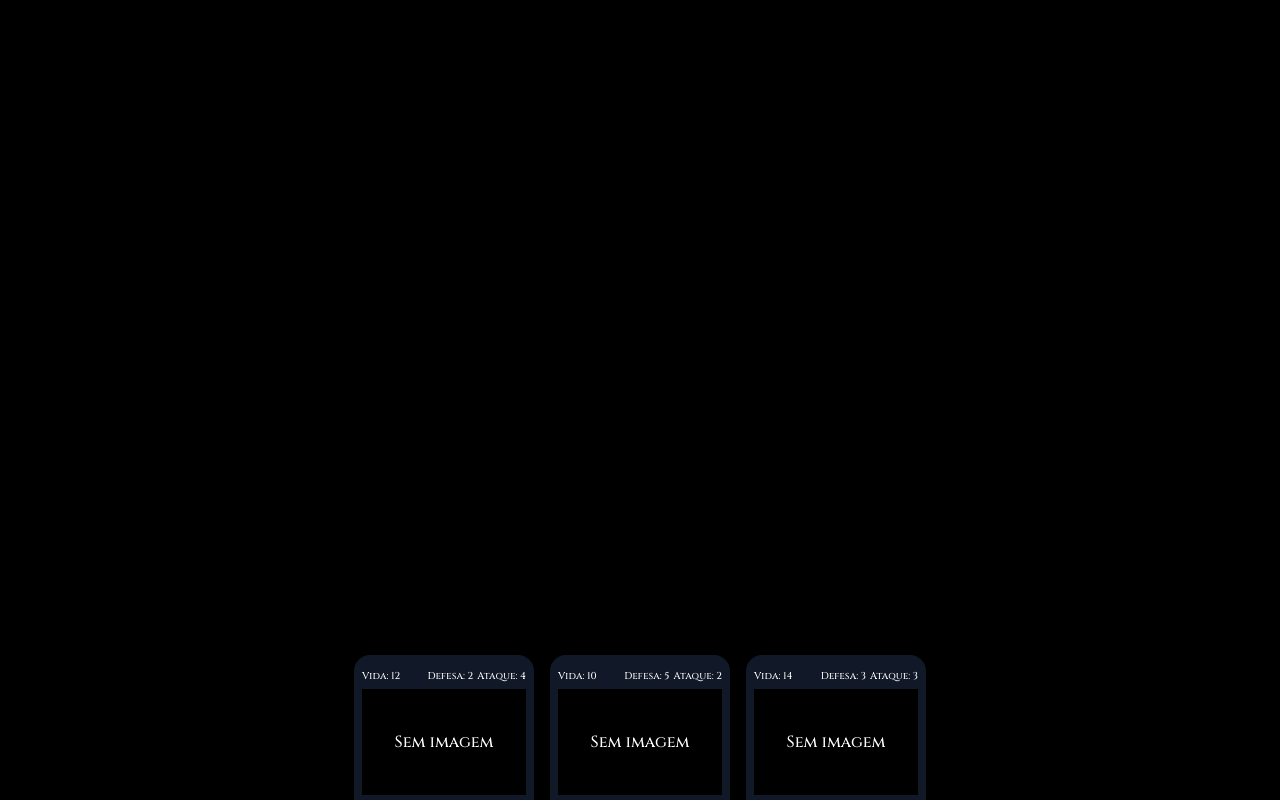
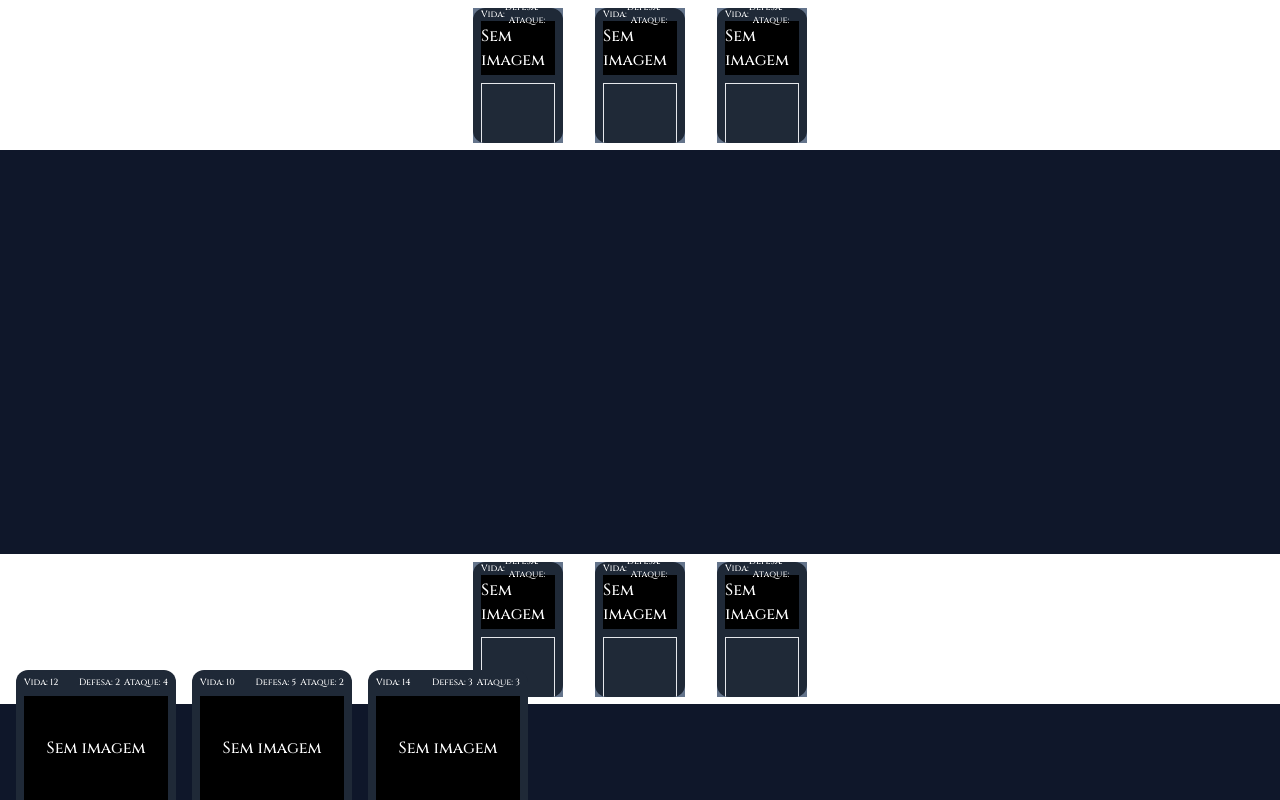
Before and after one commit to lucasdevii/Card-Attack-Game, a Vue app in the folder front/: page / in a window 1280 px wide. Built offline with nearby package versions, Linux system fonts and the light colour scheme.

Commit message:
feat: criado estrutura de cartas na mesa do tabuleiro

```diff
--- a/front/src/components/gameTable/Card.vue
+++ b/front/src/components/gameTable/Card.vue
@@ -1,5 +1,5 @@
 <script setup>
-import { ref } from 'vue';
+import { ref, onMounted } from 'vue';
 
 const props = defineProps({
     cardInfo: {
@@ -8,11 +8,13 @@ const props = defineProps({
 })
 
 const cardInfo = ref(props.cardInfo);
+
+
 </script>
 <template>
-        <div class="bg-gray-900 w-[180px] h-[280px] p-2 rounded-2xl space-y-2 hover:scale-105 transition-transform cursor-pointer">
+        <div class="bg-gray-800 w-full h-full px-2 rounded-xl space-y-2 hover:scale-105 transition-transform cursor-pointer overflow-hidden" >
             <div class="h-3/6">
-                <div class="flex h-1/5 text-[10px] justify-between items-center">
+                <div class="flex h-1/5 text-[9px] justify-between items-center">
                     <span class="">Vida: {{ cardInfo.stats?.life }}</span>
                     <div class="space-x-1">
                         <span>Defesa: {{ cardInfo.stats?.defense }}</span>
@@ -26,10 +28,10 @@ const cardInfo = ref(props.cardInfo);
                 </div>
             </div>
             <div class="flex flex-col h-3/6">
-                <div class="flex-1 border rounded-lg p-1 overflow-hidden">
-                    <span class="break-words text-[8px] leading-tight">
+                <div class="flex-1 border p-1 text-center overflow-hidden box-border">
+                    <p class="break-words text-[8px] leading-tight">
                         {{ cardInfo?.description }}
-                    </span>
+                    </p>
                 </div>
             </div>
         </div>
--- a/front/src/views/GameTable.vue
+++ b/front/src/views/GameTable.vue
@@ -1,6 +1,6 @@
 <script setup>
 import Card from '@/components/gameTable/Card.vue';
-import { onUnmounted, ref } from 'vue';
+import { onUnmounted, onMounted, ref } from 'vue';
 
 const mock = [
   {
@@ -43,6 +43,7 @@ Se atingir 3 ou mais inimigos, ganha +2 de defesa neste turno.`,
 
 const currentCards = ref(mock);
 const cardForShowInfos = ref(null);
+const enemyCardsDispatched = ref([{},{},{}])
 
 const inCard = ref(false); //Verifica se o mouse esta sobre alguma carta
 
@@ -75,6 +76,7 @@ function verifyMouseInCard(event){
   }
 }
 
+
 onUnmounted(() => {
   window.removeEventListener("click");
 })
@@ -83,20 +85,32 @@ onUnmounted(() => {
 <template>
   <div class="w-screen h-screen relative overflow-hidden">
     <!-- Tabuleiro -->
-    <div class="w-full h-full">
-      <div>
-        <div></div>
+    <div class="w-full h-full bg-slate-900 flex flex-col justify-between">
+      <!-- Nemy Row -->
+      <div class="w-full h-[150px] bg-white flex justify-center items-center">
+        <!-- CardSlot || Altura = 50% do card e é proporcional a largura -->
+        <div class="w-[90px] h-[135px] bg-slate-500 mx-4" v-for="card in enemyCardsDispatched">
+          <Card :cardInfo="card" />
+        </div>
+      </div>
+
+      <!-- Row user -->
+      <div  class="w-full mb-24 h-[150px] bg-white flex justify-center items-center">
+        <!-- CardSlot || Altura = 50% do card e é proporcional a largura -->
+        <div class="w-[90px] h-[135px] bg-slate-500 mx-4" v-for="card in enemyCardsDispatched">
+          <Card :cardInfo="card" ref="cardRef"/>
+        </div>
       </div>
     </div>
     <!-- Cartas -->
-    <div class="absolute bottom-[-135px] w-full flex justify-center space-x-4">
+    <div class="absolute bottom-[-130px] w-full ml-4 flex justify-start space-x-4">
       <div
         v-for="(card, index) in currentCards"
         :key="index"
         @mouseenter="isInCard(true)"
         @mouseleave="isInCard(false)"
         @click="clickInCard(index)"
-        class="transition-all duration-500 ease-in-out cursor-pointer"
+        class="transition-all duration-500 ease-in-out cursor-pointer h-[260px] w-[160px]"
         :class="cardForShowInfos === index
           ? 'translate-y-[-300px] scale-105 z-50'
           : 'hover:-translate-y-10'"
```
